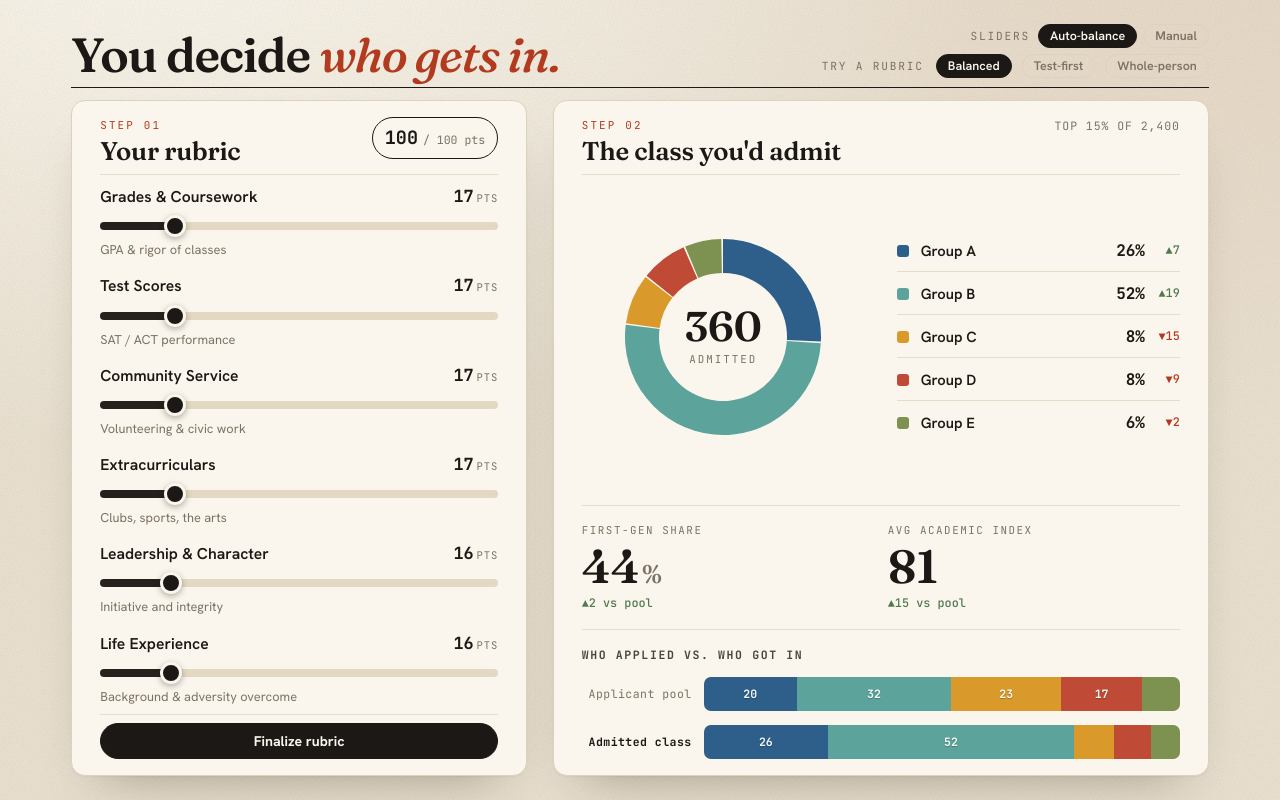
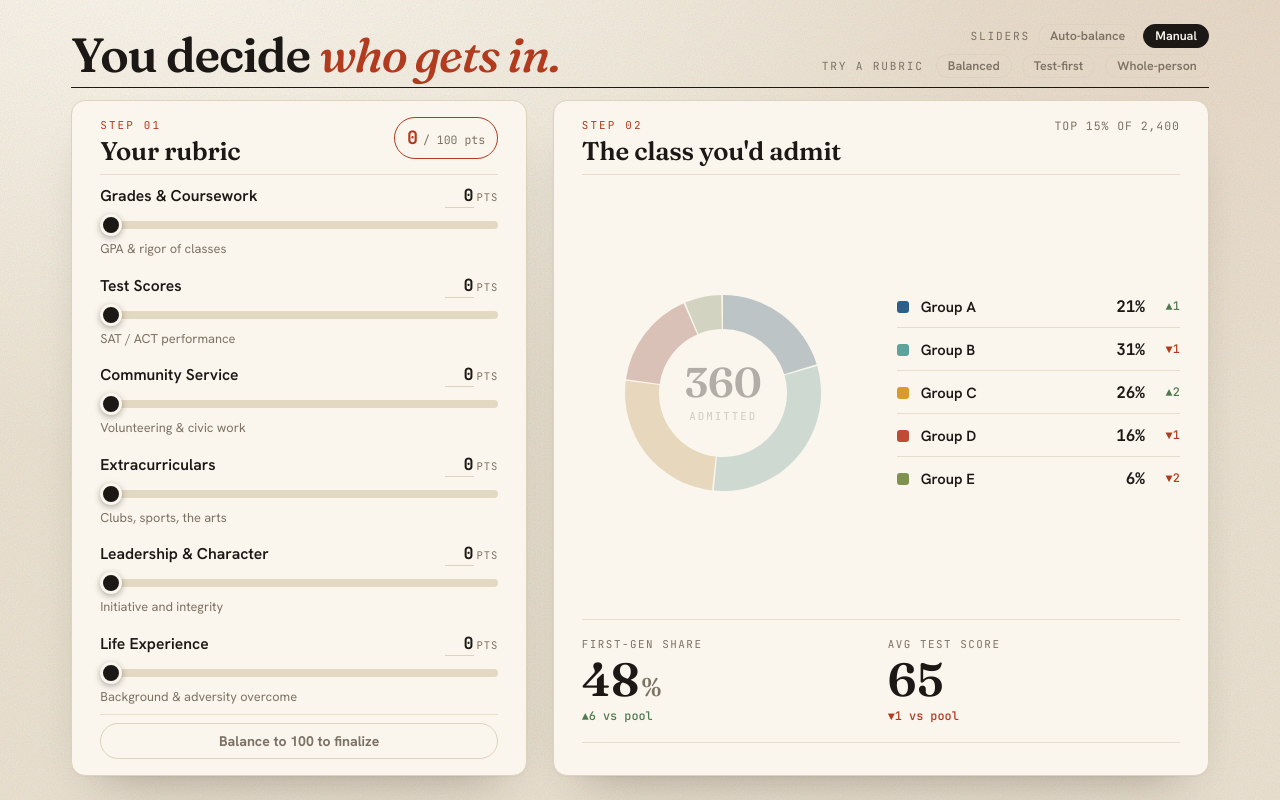
Before and after one commit to aditya-harsh11/College-Admissions-Sim, a React (Vite) app: page / in a window 1280 px wide. Built offline with nearby package versions, Linux system fonts and the light colour scheme.

Commit message:
v3: study-flavored config + response logging

```diff
--- a/src/App.tsx
+++ b/src/App.tsx
@@ -6,6 +6,7 @@ import { Legend } from './components/Legend';
 import { StatStrip } from './components/StatStrip';
 import { useAnimatedNumber } from './hooks/useAnimatedNumber';
 import { rebalance } from './lib/rebalance';
+import { logEvent, saveResponse } from './lib/logger';
 import { DEFAULT_CONFIG } from './sim/config';
 import { generateApplicantPool } from './sim/generator';
 import { runSim } from './sim/scoring';
@@ -15,7 +16,8 @@ const config = DEFAULT_CONFIG;
 
 const defaultWeights = (): Weights =>
   config.criteria.reduce((acc, c) => {
-    acc[c.key] = c.defaultWeight;
+    // Study version starts blank (all 0) so participants build the rubric from scratch.
+    acc[c.key] = config.ui.startBlank ? 0 : c.defaultWeight;
     return acc;
   }, {} as Weights);
 
@@ -77,10 +79,13 @@ type SliderMode = 'auto' | 'manual';
 
 const clampPts = (n: number) => Math.max(0, Math.min(100, Math.round(n)));
 
+const sum = (w: Weights) =>
+  (Object.keys(w) as AttributeKey[]).reduce((s, k) => s + w[k], 0);
+
 /** Bring an off-100 allocation back to exactly 100, reusing the auto-balance math. */
 function normalizeTo100(w: Weights): Weights {
   const keys = Object.keys(w) as AttributeKey[];
-  const total = keys.reduce((sum, k) => sum + w[k], 0);
+  const total = keys.reduce((s, k) => s + w[k], 0);
   if (total === 100) return w;
   // Pin the largest weight and let rebalance scale the rest to fill the remainder.
   const maxKey = keys.reduce((a, b) => (w[a] >= w[b] ? a : b));
@@ -89,17 +94,30 @@ function normalizeTo100(w: Weights): Weights {
 
 export default function App() {
   const [weights, setWeights] = useState<Weights>(defaultWeights);
-  const [mode, setMode] = useState<SliderMode>('auto');
-  // Once finalized, the rubric locks (greys out) until the user hits Edit. No navigation —
-  // it's an in-place "commit" step, and the natural moment to log the final response (#8).
+  const [mode, setMode] = useState<SliderMode>(config.ui.defaultMode);
+  // Once finalized, the rubric locks (greys out). No navigation — it's an in-place "commit"
+  // step, and the natural moment to log the final response (#8).
   const [finalized, setFinalized] = useState(false);
   // While a slider is actively dragged we drop the donut's morph tween so it tracks the
   // drag live; the tween returns on release (and for preset clicks).
   const [dragging, setDragging] = useState(false);
 
+  // Log the session once, with the active study config so each response is self-describing.
+  useEffect(() => {
+    logEvent('session_start', {
+      startBlank: config.ui.startBlank,
+      defaultMode: config.ui.defaultMode,
+      showPoolBar: config.ui.showPoolBar,
+      crowdOutAt100: config.ui.crowdOutAt100,
+    });
+  }, []);
+
   useEffect(() => {
     if (!dragging) return;
-    const end = () => setDragging(false);
+    const end = () => {
+      setDragging(false);
+      logEvent('drag_end');
+    };
     window.addEventListener('pointerup', end);
     window.addEventListener('pointercancel', end);
     return () => {
@@ -112,28 +130,64 @@ export default function App() {
   const pool = useMemo(() => generateApplicantPool(config), []);
   const result = useMemo(() => runSim(pool, weights, config), [pool, weights]);
 
-  const handleChange = (key: AttributeKey, value: number) =>
-    setWeights((w) =>
-      mode === 'auto' ? rebalance(w, key, value) : { ...w, [key]: clampPts(value) },
-    );
+  const handleChange = (key: AttributeKey, value: number) => {
+    let next: Weights;
+    if (mode === 'auto') {
+      next = rebalance(weights, key, value);
+    } else {
+      const v = clampPts(value);
+      const tentativeTotal = sum(weights) - weights[key] + v;
+      // Ben's refinement: once the budget is full, extra points crowd the others out
+      // (so the total holds at 100 instead of overflowing).
+      if (config.ui.crowdOutAt100 && tentativeTotal > 100) {
+        next = rebalance(weights, key, v);
+      } else {
+        next = { ...weights, [key]: v };
+      }
+    }
+    logEvent('weight_change', { key, from: weights[key], to: next[key], mode, total: sum(next) });
+    setWeights(next);
+  };
 
   const handleModeChange = (next: SliderMode) => {
+    logEvent('mode_change', { from: mode, to: next });
     // Snap back to a valid 100 when returning to auto, so the budget never reads invalid.
     if (next === 'auto') setWeights((w) => normalizeTo100(w));
     setMode(next);
+  };
+
+  const handlePreset = (p: Preset) => {
+    logEvent('preset_click', { preset: p.id });
+    setWeights({ ...p.weights });
+  };
+
+  const handleDragStart = (key: AttributeKey) => {
+    setDragging(true);
+    logEvent('drag_start', { key });
   };
 
   const animatedClassSize = Math.round(useAnimatedNumber(result.classSize));
 
   // In manual mode the total can drift off 100; while it has, the rubric isn't "valid" yet,
   // so we dim the outcome as a soft signal (auto mode always sums to 100, so it's never dimmed).
-  const total = (Object.keys(weights) as AttributeKey[]).reduce((sum, k) => sum + weights[k], 0);
+  const total = sum(weights);
   const invalid = mode === 'manual' && total !== 100;
   // You can only commit a rubric that spends exactly the 100-point budget.
   const canFinalize = total === 100;
 
   const handleFinalize = () => {
-    // TODO(#8): saveResponse({ weights, mode, result, … }) — this is the commit moment.
+    logEvent('finalize', { weights, mode, total });
+    // The commit moment: persist the final rubric + the full interaction log (#8).
+    void saveResponse({
+      weights,
+      mode,
+      total,
+      outcome: {
+        breakdown: result.breakdown,
+        firstGenPct: result.firstGenPct,
+        avgTestScore: result.avgTestScore,
+      },
+    });
     setFinalized(true);
   };
 
@@ -170,7 +224,7 @@ export default function App() {
                 <button
                   key={p.id}
                   className={`preset ${weightsEqual(weights, p.weights) ? 'preset--on' : ''}`}
-                  onClick={() => setWeights({ ...p.weights })}
+                  onClick={() => handlePreset(p)}
                   disabled={finalized}
                 >
                   {p.label}
@@ -191,7 +245,7 @@ export default function App() {
           canFinalize={canFinalize}
           onFinalize={handleFinalize}
           onChange={handleChange}
-          onDragStart={() => setDragging(true)}
+          onDragStart={handleDragStart}
         />
 
         <section className="panel results">
@@ -222,10 +276,12 @@ export default function App() {
             poolTestIndex={result.poolAvgTestScore * 100}
           />
 
-          <div className="results__compare">
-            <h3 className="results__subhead">Who applied vs. who got in</h3>
-            <CompareBars pool={result.poolBreakdown} admitted={result.breakdown} />
-          </div>
+          {config.ui.showPoolBar && (
+            <div className="results__compare">
+              <h3 className="results__subhead">Who applied vs. who got in</h3>
+              <CompareBars pool={result.poolBreakdown} admitted={result.breakdown} />
+            </div>
+          )}
         </section>
       </main>
     </div>
--- a/src/components/AllocationPanel.tsx
+++ b/src/components/AllocationPanel.tsx
@@ -13,8 +13,8 @@ interface Props {
   canFinalize: boolean;
   onFinalize: () => void;
   onChange: (key: Criterion['key'], value: number) => void;
-  /** Fired when a slider drag begins, so the parent can switch the donut to live mode. */
-  onDragStart: () => void;
+  /** Fired when a slider drag begins, so the parent can switch the donut to live mode + log it. */
+  onDragStart: (key: Criterion['key']) => void;
 }
 
 /**
@@ -85,7 +85,7 @@ export function AllocationPanel({
                 value={v}
                 disabled={locked}
                 onChange={(e) => onChange(c.key, Number(e.target.value))}
-                onPointerDown={onDragStart}
+                onPointerDown={() => onDragStart(c.key)}
                 style={{ '--fill': `${v}%` } as CSSProperties}
                 aria-label={c.label}
               />
--- a/src/components/StatStrip.tsx
+++ b/src/components/StatStrip.tsx
@@ -48,7 +48,7 @@ export function StatStrip({ firstGenPct, poolFirstGenPct, avgTestIndex, poolTest
         suffix="%"
         baseline={poolFirstGenPct}
       />
-      <Stat caption="Avg academic index" value={avgTestIndex} baseline={poolTestIndex} />
+      <Stat caption="Avg test score" value={avgTestIndex} baseline={poolTestIndex} />
     </div>
   );
 }
--- /dev/null
+++ b/src/lib/logger.ts
@@ -0,0 +1,69 @@
+// ─────────────────────────────────────────────────────────────────────────────
+// Interaction logger (study requirement #8).
+//
+// Captures every participant action with a millisecond timestamp so we can
+// reconstruct ORDER, DWELL TIME, and REVISIONS — not just the final rubric.
+// Events buffer in memory; `saveResponse()` flushes the whole session.
+//
+// Storage is deliberately behind ONE function (`flush`) so we can swap the
+// current console/localStorage sink for a Google Sheet (Apps Script POST) later
+// without touching any call site. (DEV_NOTES Plan A/B.)
+// ─────────────────────────────────────────────────────────────────────────────
+
+export interface LoggedEvent {
+  /** Milliseconds since session start (monotonic, sub-ms precision). */
+  t: number;
+  /** Wall-clock ISO timestamp. */
+  ts: string;
+  type: string;
+  [key: string]: unknown;
+}
+
+const t0 = performance.now();
+// A throwaway session id (no crypto dependency) — enough to key one participant's run.
+const sessionId = `${Date.now().toString(36)}-${Math.floor(performance.now()).toString(36)}`;
+
+const buffer: LoggedEvent[] = [];
+
+/** Record one event. `type` is a short verb; `data` is any structured payload. */
+export function logEvent(type: string, data: Record<string, unknown> = {}): void {
+  buffer.push({
+    t: Math.round((performance.now() - t0) * 1000) / 1000,
+    ts: new Date().toISOString(),
+    type,
+    ...data,
+  });
+}
+
+/** A copy of the full event log so far. */
+export function getEvents(): LoggedEvent[] {
+  return buffer.slice();
+}
+
+export function getSessionId(): string {
+  return sessionId;
+}
+
+/**
+ * Flush the full response (final state + every logged event). Swap the body for a
+ * `fetch()` POST to a Google Apps Script endpoint when we wire up the Sheet — the
+ * call sites (e.g. handleFinalize) don't change.
+ */
+export async function saveResponse(meta: Record<string, unknown> = {}): Promise<void> {
+  const payload = {
+    sessionId,
+    savedAt: new Date().toISOString(),
+    durationMs: Math.round(performance.now() - t0),
+    ...meta,
+    events: getEvents(),
+  };
+
+  // TODO(storage): POST `payload` to the Google Sheet endpoint (Plan A). For now we keep it
+  // local so nothing leaves the browser during piloting.
+  try {
+    localStorage.setItem(`response:${sessionId}`, JSON.stringify(payload));
+  } catch {
+    // localStorage can throw in private mode / sandboxed iframes — logging is best-effort.
+  }
+  console.info('[saveResponse]', payload);
+}
--- a/src/sim/config.ts
+++ b/src/sim/config.ts
@@ -28,8 +28,14 @@ export const DEFAULT_CONFIG: SimConfig = {
 
   ui: {
     // Preset rubrics: handy for demos, but flip to false for the survey version so they
-    // don't anchor how participants allocate.
+    // don't anchor how participants allocate. (Randy: keep for now — options to show Trish.)
     showPresets: true,
+    // Study version (v3+): hide the applicant-pool comparison bars, start sliders blank at 0,
+    // open in manual, and (Ben's refinement) crowd out once the 100-pt budget is full.
+    showPoolBar: false,
+    startBlank: true,
+    defaultMode: 'manual',
+    crowdOutAt100: true,
   },
 
   criteria: [
```
Also changed, not shown: src/sim/types.ts (+8 -0 lines), 1 other file (tests, documents, lock files or other folders).
